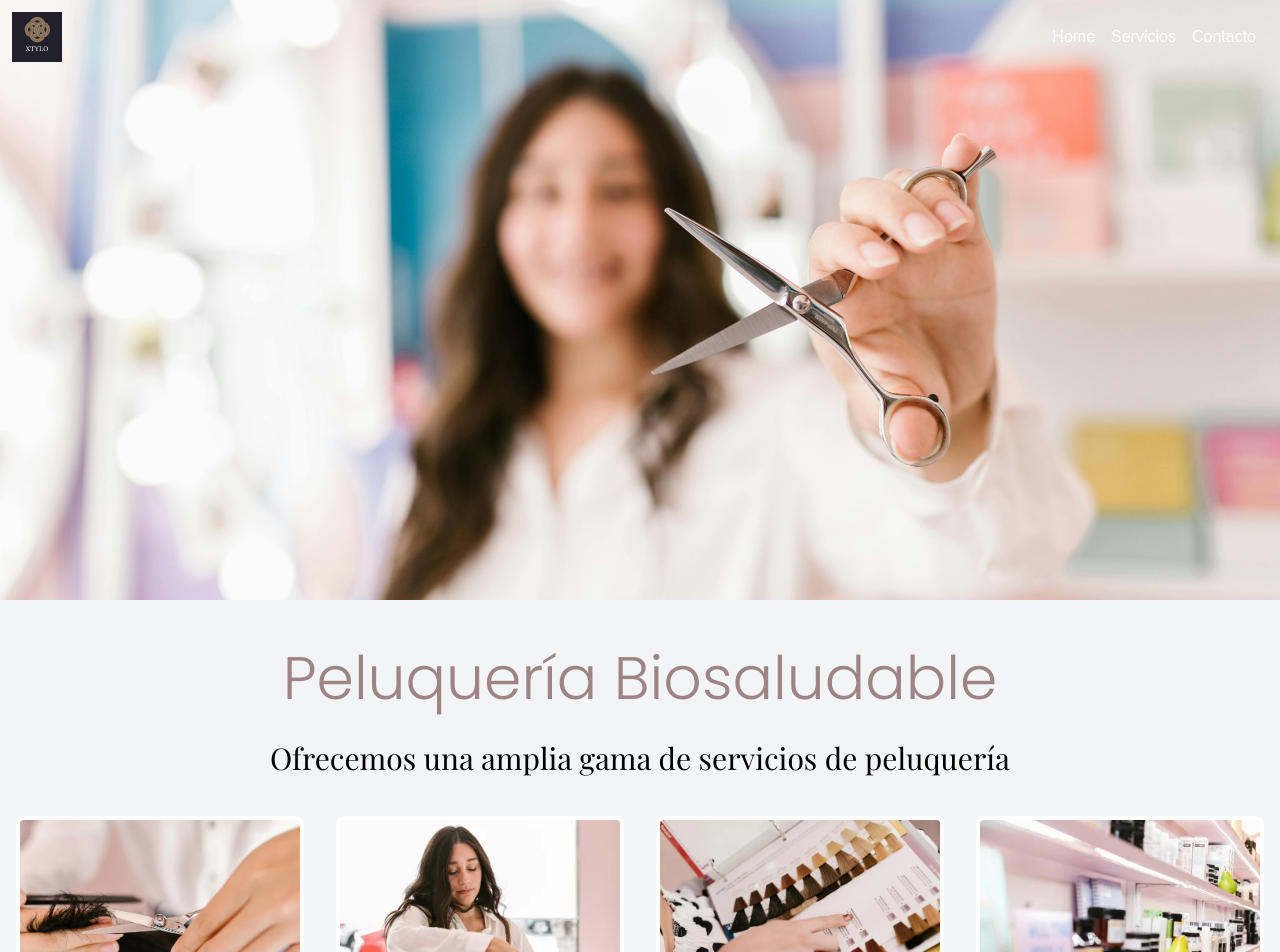
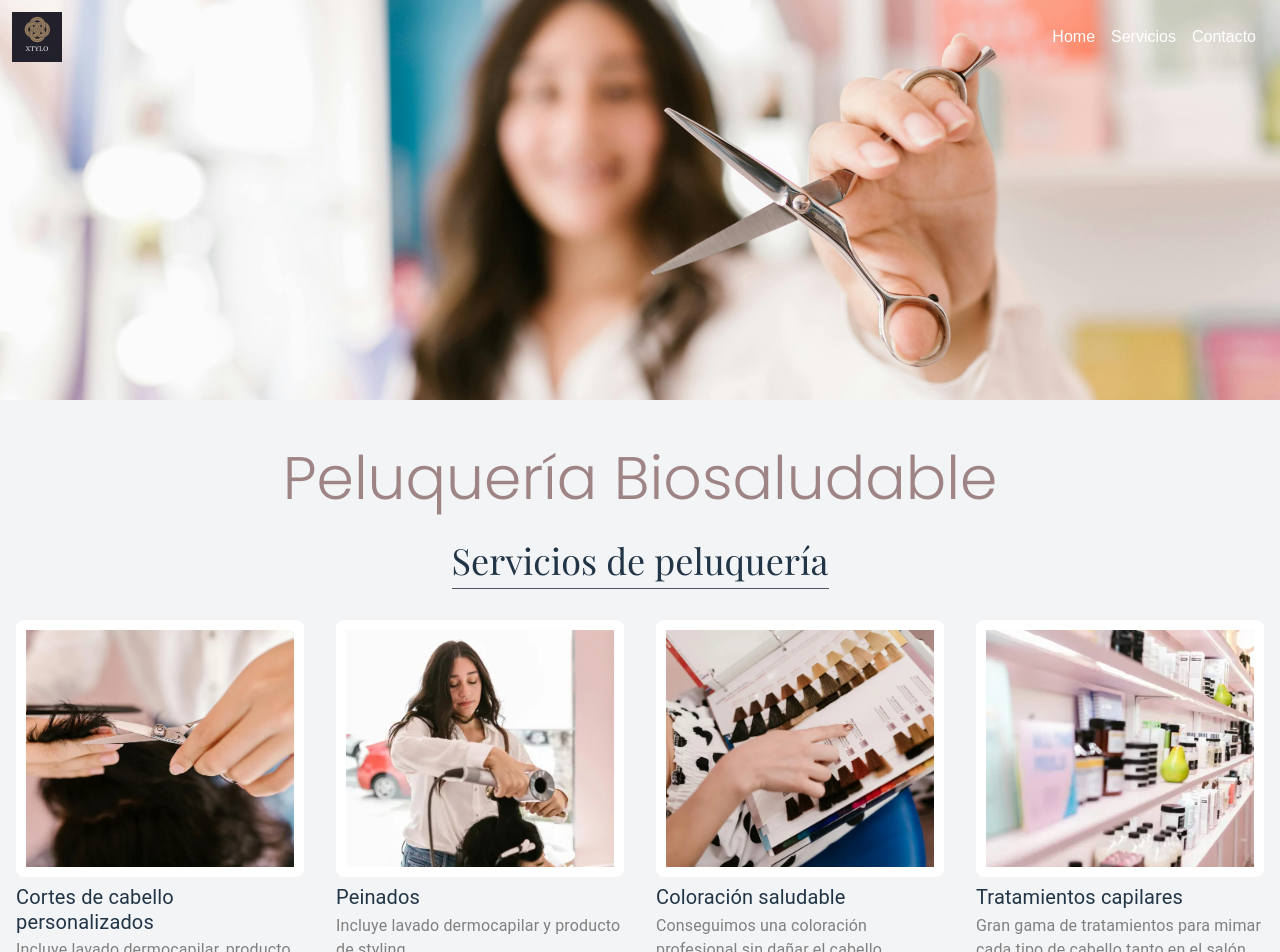
Before and after one commit to micrana23/proyecto-peluqueria, a React (Vite) app in the folder peluqueria-frontend/: page /servicios/peluqueria in a window 1280 px wide. Shown: the top 952 px of the page. Built offline with nearby package versions, Linux system fonts and the light colour scheme.

Commit message:
RetoquesPeluqueria

```diff
--- a/peluqueria-frontend/src/pages/Peluqueria.jsx
+++ b/peluqueria-frontend/src/pages/Peluqueria.jsx
@@ -16,7 +16,7 @@ const Peluqueria = () => {
       description: "Incluye lavado dermocapilar y producto de styling.",
     },
     {
-      title: "Coloración de cabello",
+      title: "Coloración saludable",
       image: "/assets/images/color cabello.webp",
       description:
         "Conseguimos una coloración profesional sin dañar el cabello.",
@@ -36,7 +36,7 @@ const Peluqueria = () => {
         <img
           src="/assets/images/tijeras.jpg"
           alt="Descripción de la imagen"
-          className="w-full h-auto max-h-[600px] object-cover relative z-0"
+          className="w-full h-auto sm:h-[400px] h-[500px] object-cover relative z-0" // Ajustar altura en móviles
         />
 
         {/* Título (h1) fuera de la imagen */}
@@ -48,8 +48,15 @@ const Peluqueria = () => {
 
         {/* Contenido por debajo del título */}
         <div className="relative z-20 flex flex-col items-center justify-center my-2">
-          <h2 className="text-2xl sm:text-xl lg:text-3xl text-black text-center font-playfair mb-8 lg:max-w-4xl max-w-lg">
-            Ofrecemos una amplia gama de servicios de peluquería
+          <h2 className="text-2xl sm:2text-xl lg:text-4xl stext-gray-600 text-center font-playfair mb-8 lg:max-w-4xl max-w-lg relative">
+            Servicios de peluquería
+            <span
+              className="absolute left-0 right-0 mx-auto border-b border-gray-600"
+              style={{
+                top: "120%",
+                width: "100%", // Ajustar la longitud de la línea en pantallas pequeñas
+              }}
+            ></span>
           </h2>
         </div>
 
@@ -59,18 +66,18 @@ const Peluqueria = () => {
             <Grid item xs={12} sm={6} md={3} key={service.title}>
               <div
                 style={{
-                  border: "4px solid white", // Marco blanco
-                  borderRadius: "8px", // Bordes redondeados
-                  overflow: "hidden", // Para que el borde de la imagen sea redondeado
+                  border: "10px solid white",
+                  borderRadius: "8px",
+                  overflow: "hidden",
                 }}
               >
                 <img
                   src={service.image}
                   alt={service.title}
                   style={{
-                    width: "100%", // Imagen llena todo el contenedor
-                    height: "237.033px", // Altura fija
-                    objectFit: "cover", // Mantiene la proporción
+                    width: "100%",
+                    height: "237.033px",
+                    objectFit: "cover",
                   }}
                 />
               </div>
@@ -79,10 +86,10 @@ const Peluqueria = () => {
               <Typography
                 variant="h4"
                 component="h4"
-                align="left" // Alineación a la izquierda
+                align="left"
                 style={{
                   marginTop: "8px",
-                  fontSize: "1.25rem", // Ajustar tamaño
+                  fontSize: "1.25rem",
                 }}
               >
                 {service.title}
@@ -92,11 +99,11 @@ const Peluqueria = () => {
               <Typography
                 variant="body1"
                 component="p"
-                align="left" // Alineación a la izquierda
+                align="left"
                 style={{
                   marginTop: "4px",
                   fontSize: "1rem",
-                  color: "gray", // Estilo de texto más sutil
+                  color: "gray",
                 }}
               >
                 {service.description}
```
